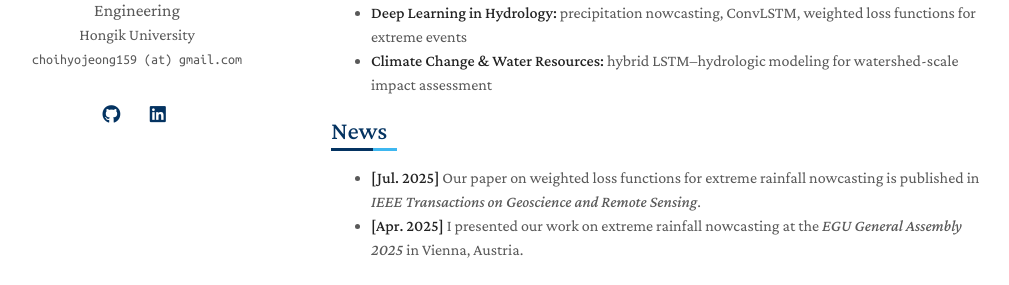
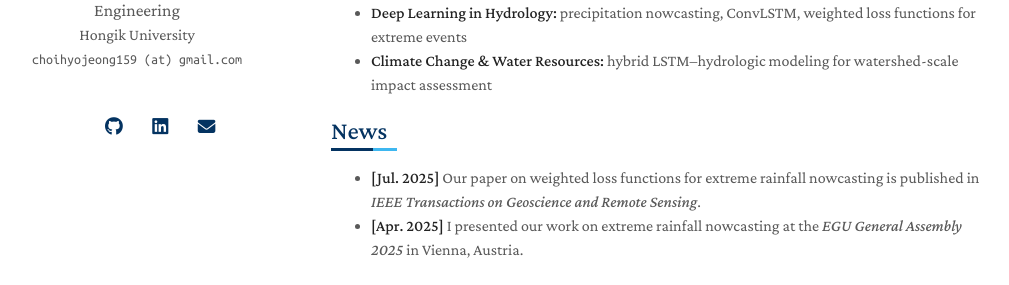
Before and after one commit to HyojeongChoi159/hyojeongchoi159.github.io, a Jekyll site: the page built from index.md, in a window 1280 px wide. Shown: the part 326-611 px from the top of the page, without its empty margins (139-1148 px from the left). Built offline with Jekyll 4.4.1, drawn with Linux system fonts in a browser that asks for light colours; a style sheet for code colours, icons or effects is not loaded; our own code applies the rules of GitHub Pages for plain Markdown files.

Commit message:
Add Google Scholar and email icons

```diff
--- a/_config.yml
+++ b/_config.yml
@@ -11,8 +11,10 @@ canonical: https://hyojeongchoi159.github.io/
 
 # Links
 # If you don't need one of them, you may delete the corresponding line.
+google_scholar: https://scholar.google.com/citations?user=IqEAXWsAAAAJ&hl=ko
 github_link: https://github.com/HyojeongChoi159
 linkedin: https://www.linkedin.com/in/hyojeong-choi-065232322/
+email_link: choihyojeong159@gmail.com
 
 # Images (e.g., your profile picture and your website's favicon)
 avatar: ./assets/img/avatar.jpg
--- a/_layouts/homepage.html
+++ b/_layouts/homepage.html
@@ -89,6 +89,12 @@
           <i class="fab fa-x-twitter"></i>
         </a>
         {% endif %}
+
+        {% if site.email_link %}
+        <a style="margin: 0 0 0 0" href="mailto:{{ site.email_link }}">
+          <i class="fas fa-envelope" style="font-size:1.1rem"></i>
+        </a>
+        {% endif %}
         </div>
         <br>
 
```
